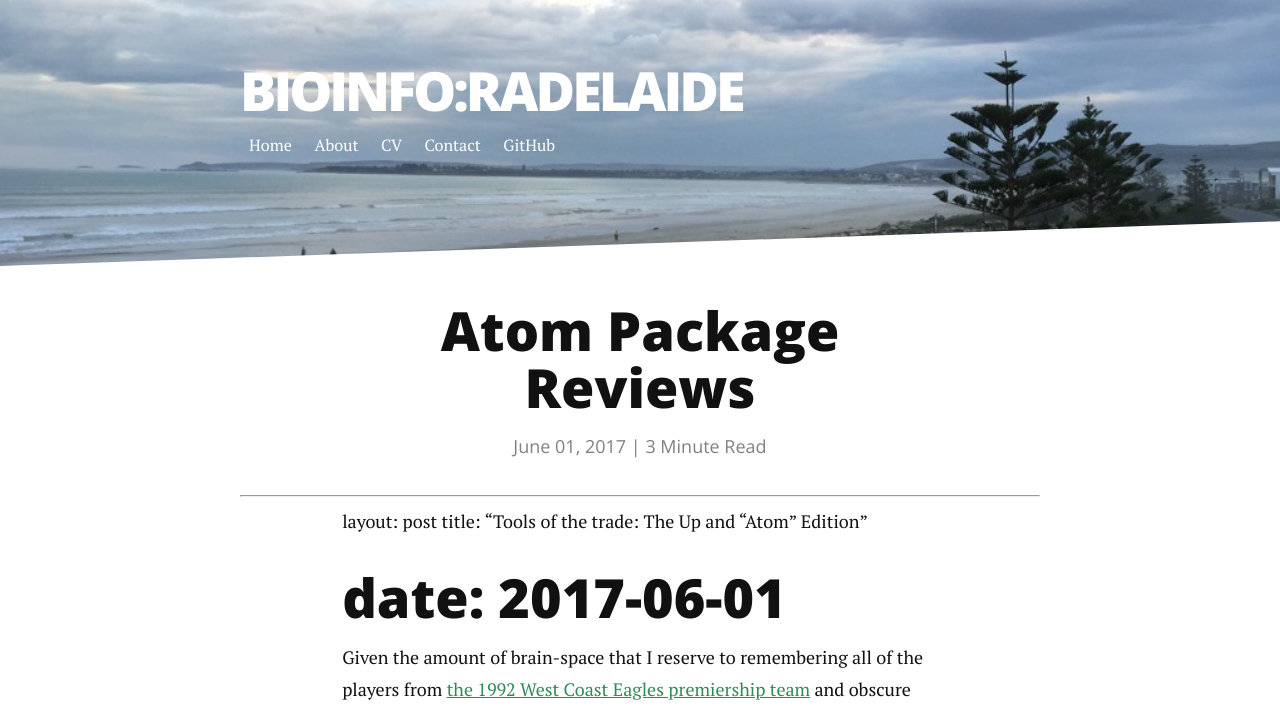
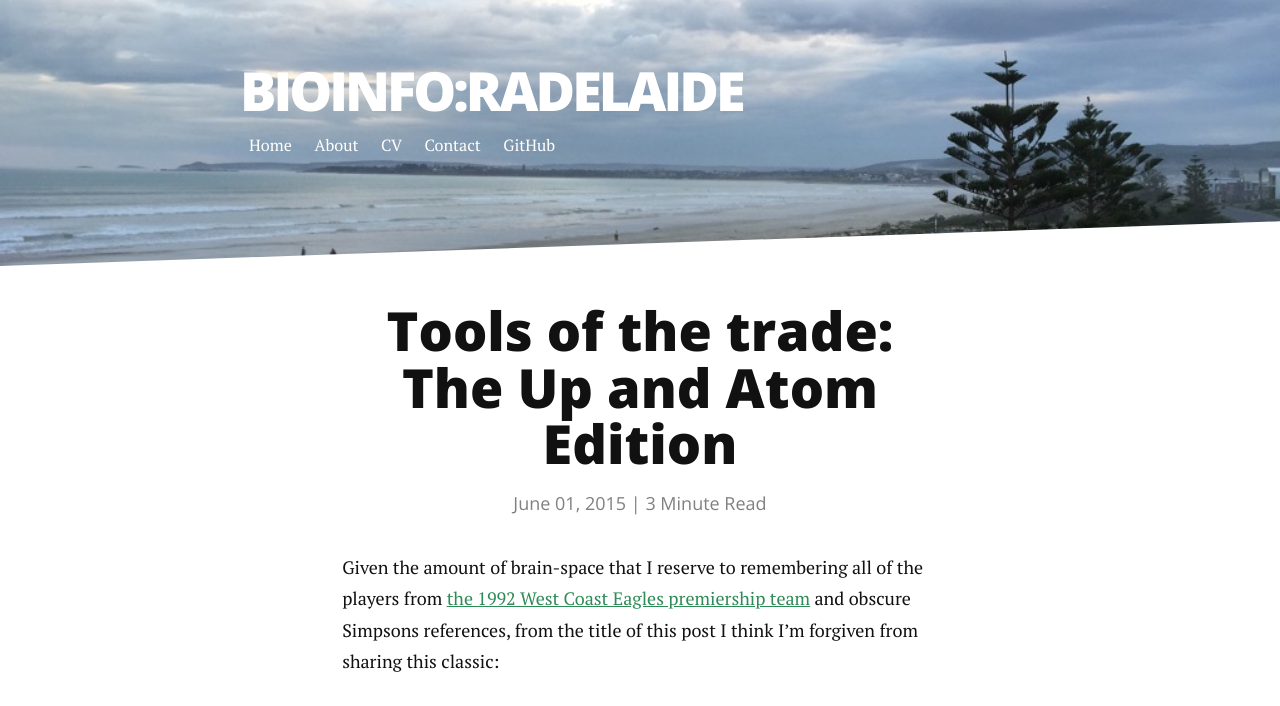
Before and after one commit to jimmybgammyknee/jimmybgammyknee.github.io, a Jekyll site: the page built from _posts/2017-06-01-atom-package-reviews.md, in a window 1280 px wide and 900 px high, cut to the strip 0-706 px from the top of the window. Built offline with Jekyll 4.4.1, drawn with Linux system fonts in a browser that asks for light colours; nearby versions of some CDN libraries; our own code applies the rules of GitHub Pages for plain Markdown files; some of the changed text lies outside the part shown.

Commit message:
Changed header

```diff
--- a/_posts/2017-06-01-atom-package-reviews.md
+++ b/_posts/2017-06-01-atom-package-reviews.md
@@ -1,8 +1,8 @@
---------------------------------------------------------------------------------
-
-layout: post title: "Tools of the trade: The Up and "Atom" Edition"
-
-# date: 2017-06-01
+---
+layout: post
+title:  "Tools of the trade: The Up and Atom Edition"
+date:   2015-06-01
+---
 
 Given the amount of brain-space that I reserve to remembering all of the players from [the 1992 West Coast Eagles premiership team](http://www.westcoasteagles.com.au/history/1992-premiership-team) and obscure Simpsons references, from the title of this post I think I'm forgiven from sharing this classic:
 
```
